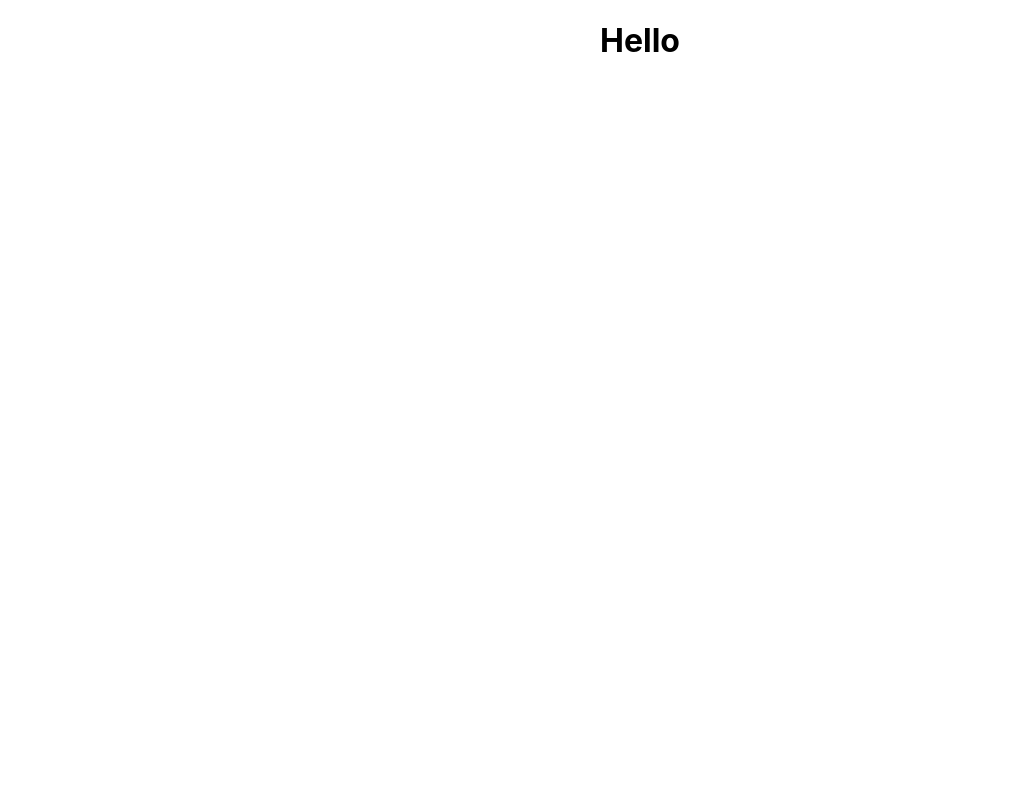
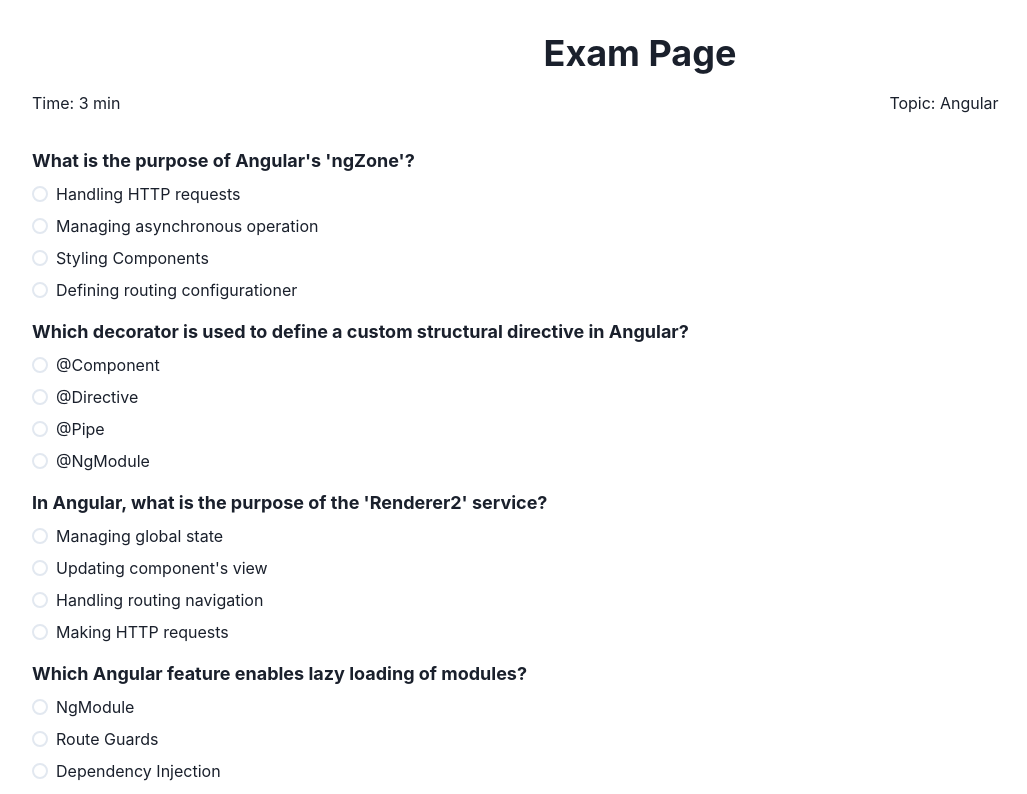
Before and after one commit to RupeshSahu969/forntend_railworld, a React (Create React App) app: page / in a window 1280 px wide. Shown: the top 794 px of the page, without its empty margins (0-1027 px from the left). Built offline with nearby package versions, Linux system fonts and the light colour scheme.

Commit message:
angular page

```diff
--- a/src/App.js
+++ b/src/App.js
@@ -1,10 +1,12 @@
 import './App.css';
+import Angular from './Pages/Angular/AngularForm';
+import { ChakraProvider } from '@chakra-ui/react';
 
 function App() {
   return (
-    <div className="App">
-     <h1>Hello</h1>
-    </div>
+    <ChakraProvider>
+      <Angular />
+    </ChakraProvider>
   );
 }
 
--- a/src/Pages/Angular/AngularForm.jsx
+++ b/src/Pages/Angular/AngularForm.jsx
@@ -1,9 +1,47 @@
-import React from 'react'
+import React from 'react';
+import { Box, Heading, Text, Flex, Center } from '@chakra-ui/react';
+import MCQQuestion from './MCQQuestion';
 
-const AngularForm = () => {
+const Angular = () => {
   return (
-    <div>AngularForm</div>
-  )
-}
+    <Box p={8}>
+      {/* Heading */}
+      <Heading mb={4} textAlign={'center'}>Exam Page</Heading>
 
-export default AngularForm
+      {/* Line with Time, Topic, and Name */}
+      <Flex mb={4}>
+        <Text flex={1}>Time: 3  min</Text>
+        <Text flex={1} textAlign="center">
+          Topic: Angular
+        </Text>
+      </Flex>
+
+      {/* Empty Space */}
+      <Box mb={8} />
+
+      {/* MCQ Questions */}
+      <MCQQuestion
+        question="What is the purpose of Angular's 'ngZone'?"
+        options={['Handling HTTP requests', 'Managing asynchronous operation', 'Styling Components', 'Defining routing configurationer']}
+      />
+      <MCQQuestion
+        question="Which decorator is used to define a custom structural directive in Angular?"
+        options={['@Component', '@Directive', '@Pipe', '@NgModule']}
+      />
+      <MCQQuestion
+        question="In Angular, what is the purpose of the 'Renderer2' service?"
+        options={['Managing global state', "Updating component's view", 'Handling routing navigation', 'Making HTTP requests']}
+      />
+      <MCQQuestion
+        question="Which Angular feature enables lazy loading of modules?"
+        options={['NgModule', 'Route Guards', 'Dependency Injection', 'Router']}
+      />
+      <MCQQuestion
+        question="What is Angular Ivy?"
+        options={['An An angular version control system', 'A new rendering engine for angular', 'I state management library', 'A code linker for Angular projects']}
+      />
+    </Box>
+  );
+};
+
+export default Angular;
--- /dev/null
+++ b/src/Pages/Angular/MCQQuestion.jsx
@@ -0,0 +1,26 @@
+import React from 'react';
+import { Box, Text, Radio, RadioGroup, Stack } from '@chakra-ui/react';
+
+const MCQQuestion = ({ question, options }) => {
+  return (
+    <Box mb={4}>
+      {/* Question */}
+      <Text fontSize="lg" fontWeight="bold" mb={2}>
+        {question}
+      </Text>
+
+      {/* Options */}
+      <RadioGroup>
+        <Stack direction="column">
+          {options.map((option, index) => (
+            <Radio key={index} value={option}>
+              {option}
+            </Radio>
+          ))}
+        </Stack>
+      </RadioGroup>
+    </Box>
+  );
+};
+
+export default MCQQuestion;
```
Also changed, not shown: 1 other file (tests, documents, lock files or other folders).
